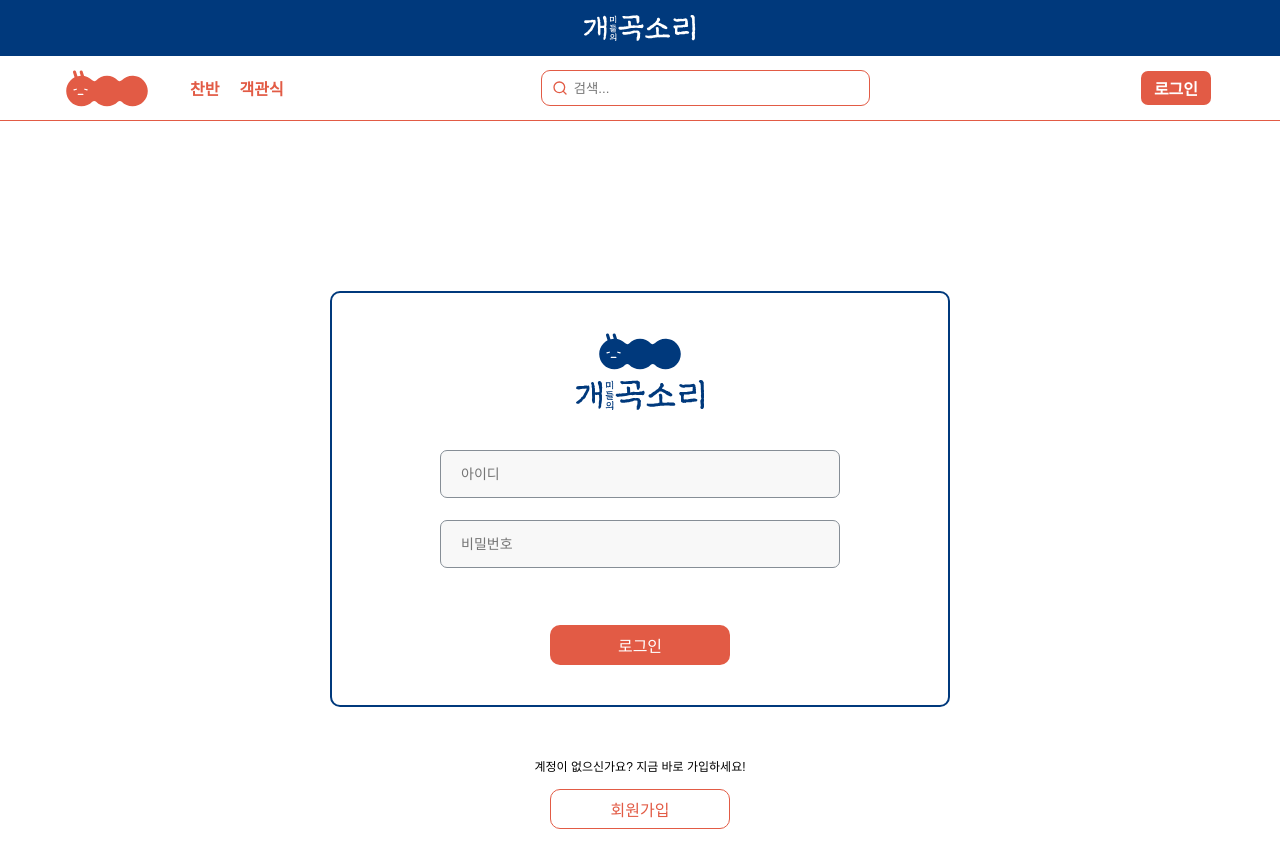
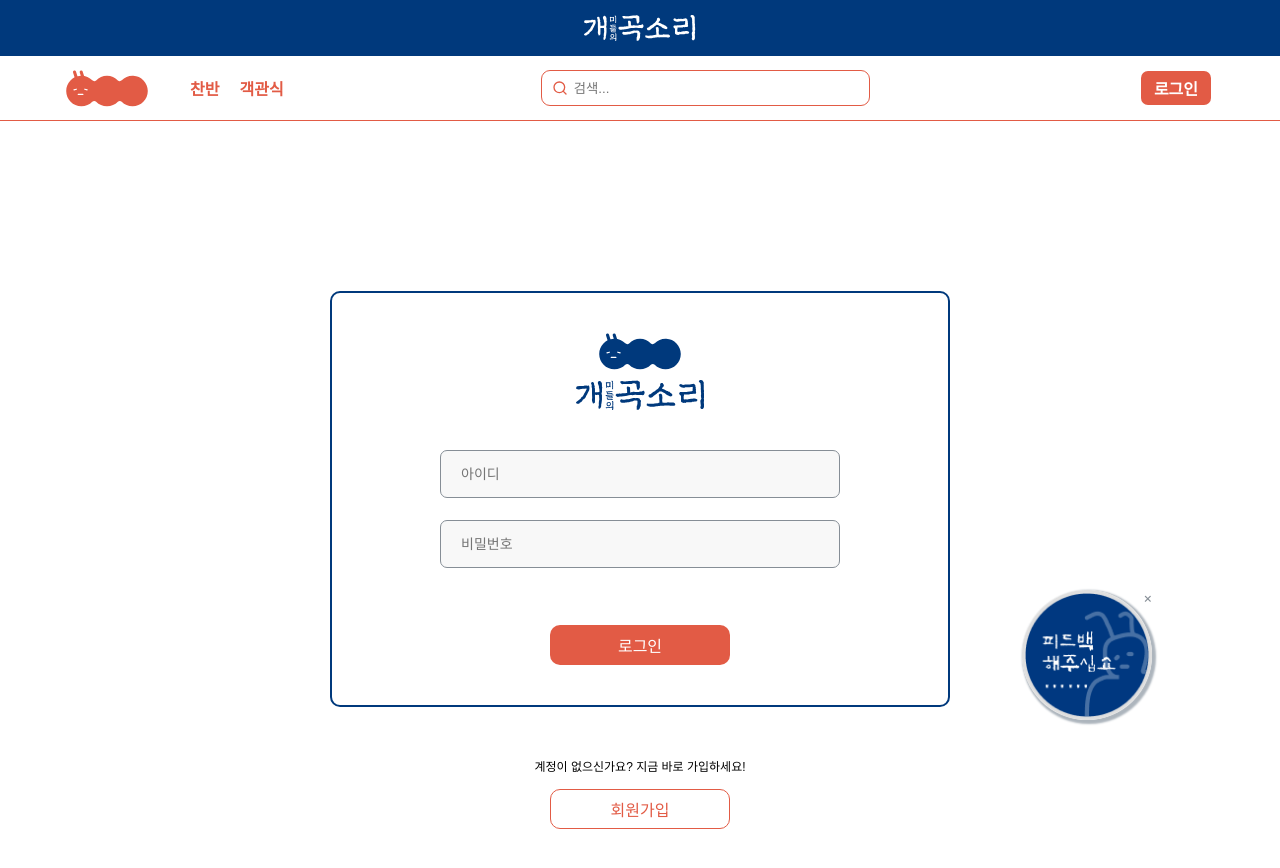
Before and after one commit to gabmin/Front-End, a React (Create React App) app: page /login in a window 1280 px wide. Shown: the top 868 px of the page. Built offline with nearby package versions, Linux system fonts and the light colour scheme.

Commit message:
[feat] EventBanner 추가

```diff
--- /dev/null
+++ b/src/elements/EventBanner.js
@@ -0,0 +1,90 @@
+import React, { useEffect } from "react";
+import { useDispatch, useSelector } from "react-redux";
+import styled from "styled-components";
+
+import { mobile } from "../shared/style";
+import eventBanner from "../images/eventBanner.png";
+import { SetEventBanner } from "../redux/reducers/eventBannerSlice";
+import colors from "../shared/colors";
+
+const EventBanner = props => {
+  const dispatch = useDispatch();
+  const onBanner = useSelector(state => state.eventBanner.bannerStatus);
+  console.log("onBanner", onBanner);
+  const goToBanner = () => {
+    window.open("https://forms.gle/wUbNuv1Hoofx2kje8");
+  };
+  const closeBanner = () => {
+    dispatch(SetEventBanner(false));
+  };
+  useEffect(() => {});
+  return (
+    <Container>
+      {onBanner === true ? (
+        <div>
+          <BannerImage>
+            <Img src={eventBanner} alt="" onClick={goToBanner} />
+          </BannerImage>
+          <CloseBtnWarpper onClick={closeBanner}>
+            <CloseBtn>+</CloseBtn>
+          </CloseBtnWarpper>{" "}
+        </div>
+      ) : null}
+    </Container>
+  );
+};
+const Container = styled.div`
+  width: 130px;
+  height: 130px;
+  position: fixed;
+  z-index: 10;
+  bottom: 10%;
+  right: 10%;
+  cursor: pointer;
+  /* border-radius: 100px;
+  box-shadow: 2px 2px 2px 2px ${colors.gray4}; */
+
+  @media screen and (max-width: ${mobile}) {
+    width: 80px;
+    height: 80px;
+    right: 6%;
+  }
+`;
+
+const BannerImage = styled.div`
+  /* border: 1px red solid; */
+  margin: auto;
+  padding: 0 0;
+  border-radius: 100px;
+  min-width: 100%;
+  max-width: 130px;
+  min-height: 100%;
+  max-height: 130px;
+  box-shadow: 2px 2px 2px 2px ${colors.gray4};
+  @media screen and (max-width: ${mobile}) {
+    width: 80px;
+    height: 80px;
+    box-shadow: 1px 1px 1px 1px ${colors.gray4};
+  }
+`;
+const Img = styled.img`
+  width: 100%;
+  &:hover {
+    opacity: 0.8;
+  }
+`;
+
+const CloseBtnWarpper = styled.div`
+  position: absolute;
+  top: 0;
+  right: 0;
+`;
+
+const CloseBtn = styled.div`
+  position: absolute;
+  transform: rotate(45deg);
+  top: 0;
+  right: 0;
+  color: ${colors.gray5};
+`;
+export default EventBanner;
--- a/src/redux/configureStore.js
+++ b/src/redux/configureStore.js
@@ -15,6 +15,7 @@ import commentSlice from "./reducers/commentSlice";
 import childCommentSlice from "./reducers/childCommentSlice";
 import paramsSlice from "./reducers/paramsSlice";
 import viewSlice from "./reducers/viewSlice";
+import eventBannerSlice from "./reducers/eventBannerSlice";
 
 export const history = createBrowserHistory();
 
@@ -30,6 +31,7 @@ const reducer = combineReducers({
   search: searchSlice.reducer,
   params: paramsSlice.reducer,
   view: viewSlice.reducer,
+  eventBanner: eventBannerSlice.reducer,
   comment: commentSlice.reducer,
   childComment: childCommentSlice.reducer,
 });
--- /dev/null
+++ b/src/redux/reducers/eventBannerSlice.js
@@ -0,0 +1,19 @@
+import { createSlice } from "@reduxjs/toolkit";
+
+export const initialState = {
+  bannerStatus: true,
+};
+
+const eventBannerSlice = createSlice({
+  name: "eventBanner",
+  initialState,
+  reducers: {
+    SetEventBanner: (state, action) => {
+      state.bannerStatus = action.payload;
+    },
+  },
+});
+
+export const { SetEventBanner } = eventBannerSlice.actions;
+
+export default eventBannerSlice;
--- a/src/shared/App.js
+++ b/src/shared/App.js
@@ -19,10 +19,13 @@ import MultiDetail from "../pages/MultiDetail";
 import CardWrite from "../pages/CardWrite";
 import ErrorPage from "../pages/ErrorPage";
 import Footer from "../components/Footer";
+import styled from "styled-components";
+import colors from "./colors";
+import EventBanner from "../elements/EventBanner";
 
 function App() {
   return (
-    <>
+    <Container>
       <GlobalStyle />
       <Header></Header>
       <ConnectedRouter history={history}>
@@ -43,8 +46,19 @@ function App() {
         </Switch>
         {/* <Footer></Footer> */}
       </ConnectedRouter>
-    </>
+      <EventBanner />
+    </Container>
   );
 }
 
+const Container = styled.div`
+  /* position: absolute;
+  top: 0;
+  left: 0;
+  width: 100%;
+  height: 100%;
+  background: ${colors.lineGray};
+  background-size: 100%; */
+`;
+
 export default App;
```
Also changed, not shown: src/images/eventBanner.png (added).
